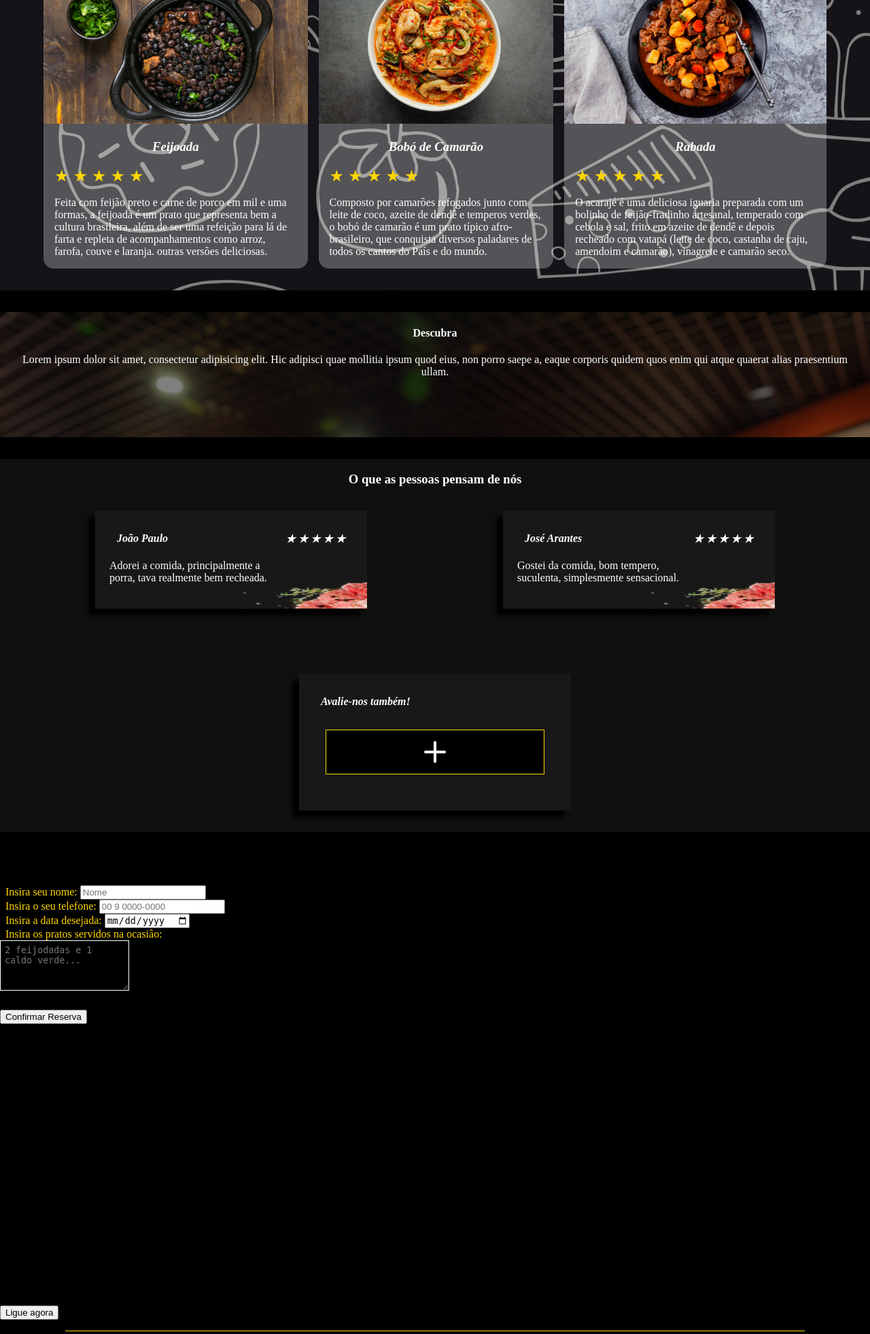
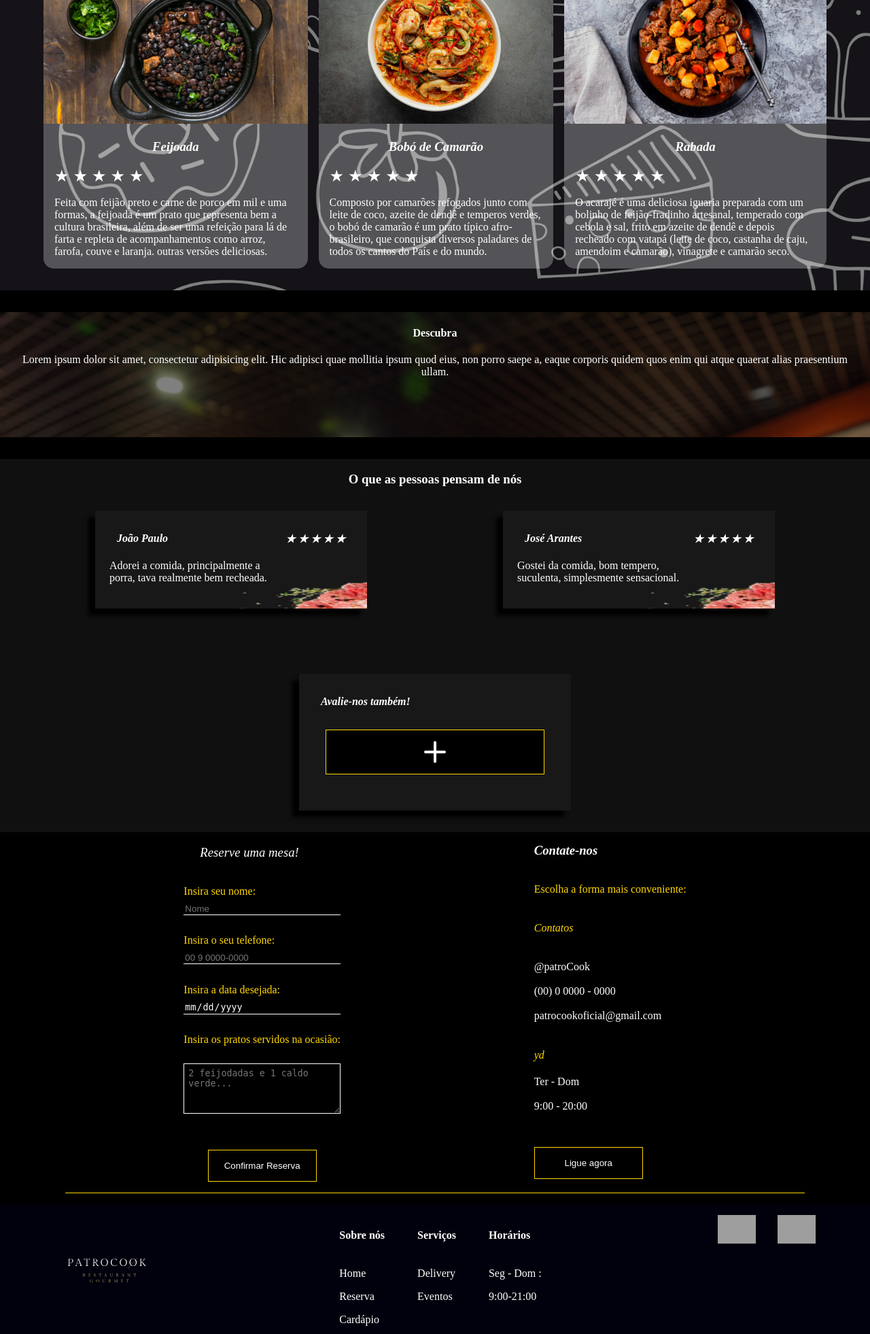
Before and after one commit to Geraldo-B-Neto/PatroCook, a PHP site: page / in a window 1280 px wide. Shown: the part 1713-3675 px from the top of the page at 68% size. Run offline with PHP 8.4, Linux system fonts and the light colour scheme; grey boxes are pictures that could not be loaded.

Commit message:
Add files via upload

```diff
--- a/css/index.css
+++ b/css/index.css
@@ -475,21 +475,60 @@
   padding: 6px;
   color: var(--grey);
 }
+
+.containerContact{
+  width: 80%;
+  margin: auto;
+  display: flex;
+  flex-direction: column;
+}
+.containerContact form{
+  display: flex;
+  flex-direction: column;
+}
+.containerContact form h3{
+  color: var(--white);
+  margin-left: 1.5rem;
+  font-style: italic;
+  font-weight: 500;
+}
+.containerContact button{
+  padding: 15px;
+  color: var(--white);
+  border: .5px var(--gold) solid;
+  outline: none;
+  background: none;
+  width: 10rem;
+  margin: auto;
+  font-weight: 300;
+}
+
+.boxInput{
+  display: flex;
+  flex-direction: column;
+  width: 80%;
+  margin: 0rem auto 1.8rem auto;
+  text-align: left;
+}
+.boxInput input{
+  border: none;
+  background: none;
+  outline: none;
+  border-bottom: .5px var(--white) solid;
+  color: white;
+}
 .boxInput input:focus{
-  border: .5px var(--gold) solid
+  border-bottom: .5px var(--gold) solid
   ;
 }
 .boxInput input:valid{
-  border: .5px var(--gold) solid;
+  border-bottom: .5px var(--gold) solid;
 }
-
 .boxInput label{
   color: var(--gold);
-  margin-left:.5rem;
   margin-bottom: .5rem;
   font-weight: 400;
 }
-
 .boxInput textarea{
   background: none;
   border: .5px white solid;
@@ -497,6 +536,32 @@
   color: var(--white);
   margin-bottom: 1.5rem;
   padding: 6px;
+}
+
+.containerContactContent{
+  text-align: center;
+}
+.containerContactContent h3{
+  margin-top: 6rem;
+  font-style: italic;
+}
+.containerContactContent h4{
+  color: var(--gold);
+  font-weight: 500;
+  font-style: italic;
+}
+.containerContactContent aside{
+  color: var(--gold);
+  font-weight: 400;
+}
+.containerContactContent h3,span{
+  color: var(--white);
+}
+.containerContactContent button{
+  margin-block: 2rem;
+}
+.boxContact span{
+  margin-bottom: 1rem;
 }
 
 @media screen and (min-width:720px){
@@ -601,4 +666,23 @@
     width: auto;
     gap: 2rem;
   }
+
+  .boxInput{
+    width: 100%;
+  }
+  .containerContact{
+    flex-direction: row;
+    justify-content: space-around;
+  }
+
+  .containerContactContent{
+    text-align: left;
+  }
+  .containerContactContent h3{
+    margin-top: 1rem;
+  }
+  .containerContactContent button{
+    margin-block: 0rem;
+    margin-top: 3.8em;
+  }
 }
```
